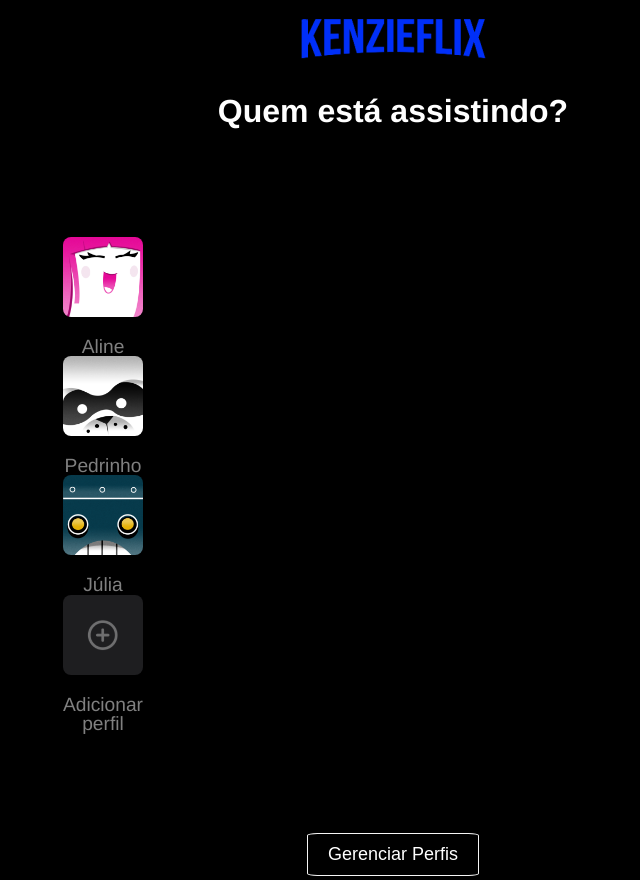
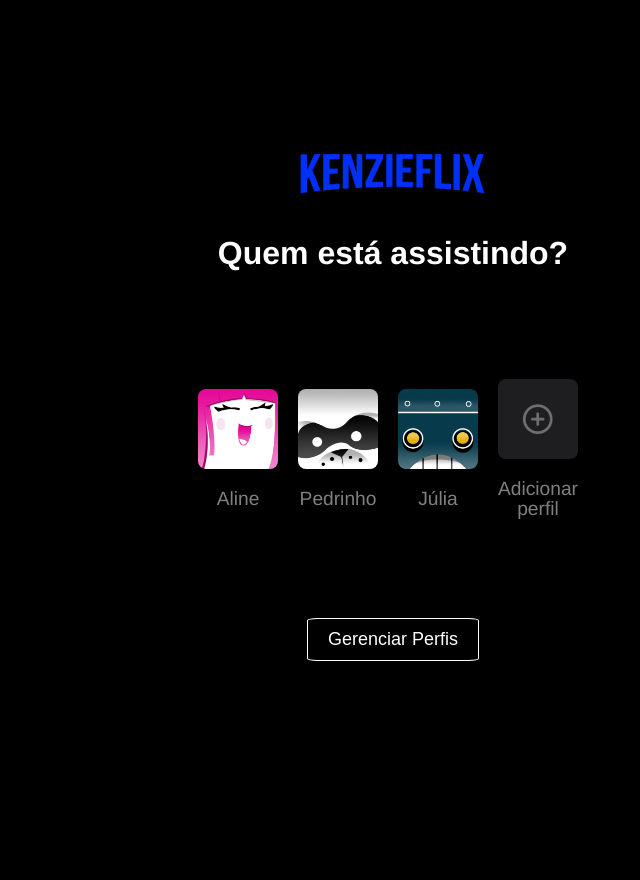
Before and after one commit to Kenzie-Academy-Brasil-Developers/-m1-kenzie-flix_moraesadnete, a plain HTML site: page index.html in a window 1280 px wide. Shown: the whole page, without its empty margins (247-887 px from the left). After the commit the page ends 800 px from the top, so only its background shows below. Drawn offline with Linux system fonts and the light colour scheme.

Commit message:
coreções de cor e imagem feitas

```diff
--- a/style.css
+++ b/style.css
@@ -8,11 +8,13 @@ body{
     background-color: #000000;
     font-family: 'Helvetica Neue', Helvetica, Arial, sans-serif;
 
-    height: 110vh;
+    height: 100vh;
+    width: 100vw;
 
     display: flex;
     flex-direction: column;
     justify-content: center;
+    align-items: center;
 }
 
 main{
@@ -32,18 +34,20 @@ h1, button{
     color: #ffffff;
 }
 
-header img{
-}
 
 h1{
     font-weight: 700;
     font-size: xx-large;
     padding-bottom: 60px;
-    margin: 20px 5px 50px;
+    margin: 30px 0px 50px;
 }
 
 header, footer{
-    text-align: center;
+    display: flex;
+    flex-direction: column;
+    justify-content: center;
+    align-items: center;
+}
 }
 
 #icones-usuarios{
@@ -51,13 +55,11 @@ header, footer{
     flex-direction:row;
     align-items: center;
     justify-content: space-evenly;
-    padding-left: 300px ;
 }
 
 figure {
     display: flex;
     flex-direction: column;
-    list-style: none;
     text-align: center;
 
     margin: 0px 10px;
@@ -74,13 +76,15 @@ figcaption{
     font-size: larger;
 }
 
-div{
+ul{
     display: flex;
     flex-direction: row;
     justify-content: space-evenly;
     align-items: center;
     align-content: center;
-    margin: 0px 10px 0px 60px;
+    margin: 0px 10px 0px 0px;
+
+    list-style: none;
 }
 
 footer{
@@ -89,21 +93,21 @@ footer{
 
 button{
     background-color: #000000;
-    border: 1px solid whitesmoke;
+    border: 1px solid white;
     border-radius: 6%;
     font-size: large;
     padding: 10px 20px 10px;
 }
 
 button:hover{
-    background-color: whitesmoke;
+    background-color: white;
     color: #000000;
 }
 
 .imagem:hover{
-    border: 1px solid whitesmoke;
+    border: 1px solid white;
 }
 
 figcaption:hover{
-    color: whitesmoke;
+    color: white;
 }
```
